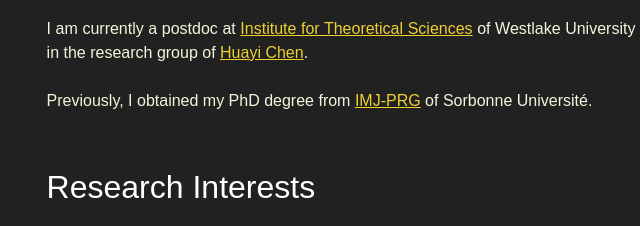
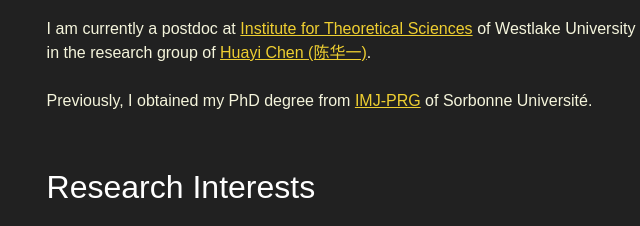
Before and after one commit to longliumath/longliumath.github.io, a plain HTML site: page index.html in a window 1280 px wide. Shown: the part 371-597 px from the top of the page, 299-939 px from the left. Drawn offline with nearby package versions, Linux system fonts and the light colour scheme; some packages are replaced by stand-ins of ours.

Commit message:
Add files via upload

```diff
--- a/index.html
+++ b/index.html
@@ -58,7 +58,7 @@
     <!-- 正文 -->
     <h2>About Me</h2>
     <p>
-        I am currently a postdoc at <a href="https://its.westlake.edu.cn/English/Home/Home.htm" target="_blank">Institute for Theoretical Sciences</a> of Westlake University in the research group of <a href="https://its.westlake.edu.cn/info/1108/1995.htm" target="_blank">Huayi Chen</a>.
+        I am currently a postdoc at <a href="https://its.westlake.edu.cn/English/Home/Home.htm" target="_blank">Institute for Theoretical Sciences</a> of Westlake University in the research group of <a href="https://its.westlake.edu.cn/info/1108/1995.htm" target="_blank">Huayi Chen (陈华一)</a>.
         <br><br>
         Previously, I obtained my PhD degree from <a href="https://www.imj-prg.fr" target="_blank">IMJ-PRG</a> of Sorbonne Université.
     </p>
```
